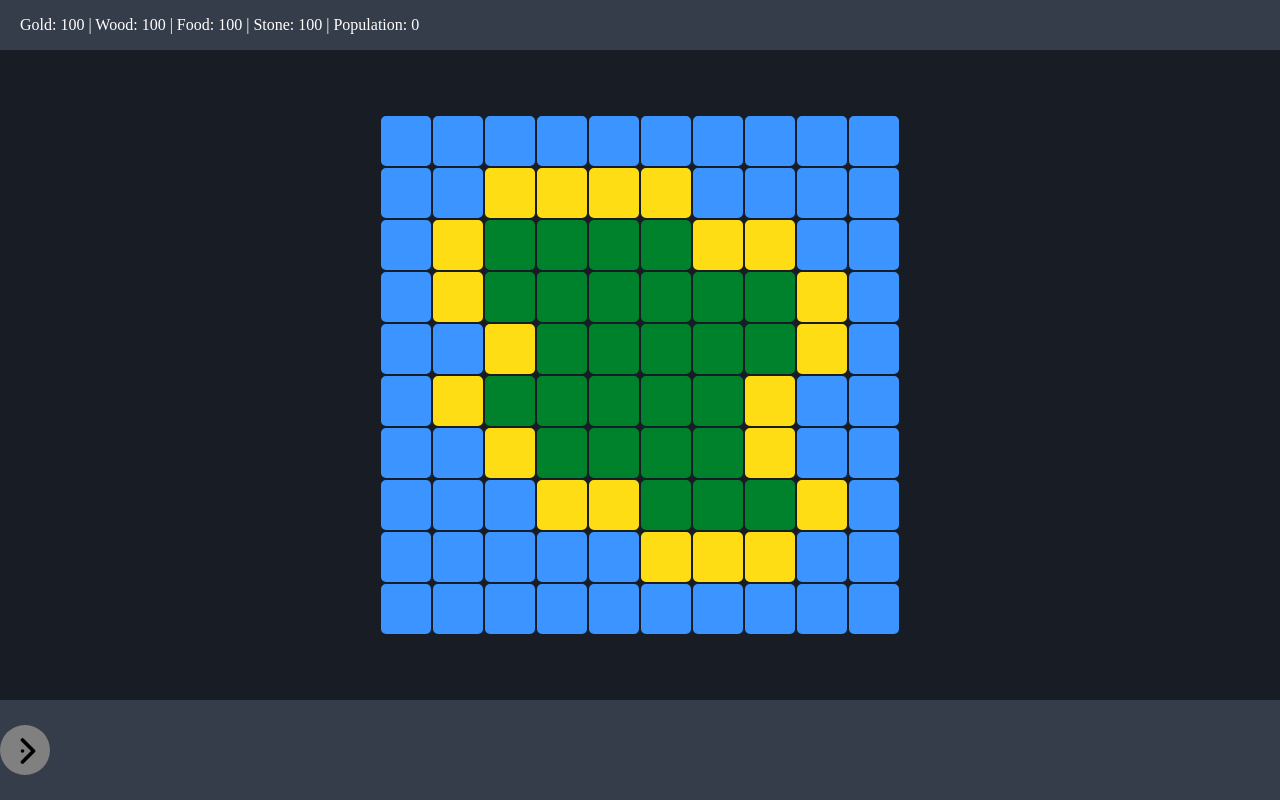
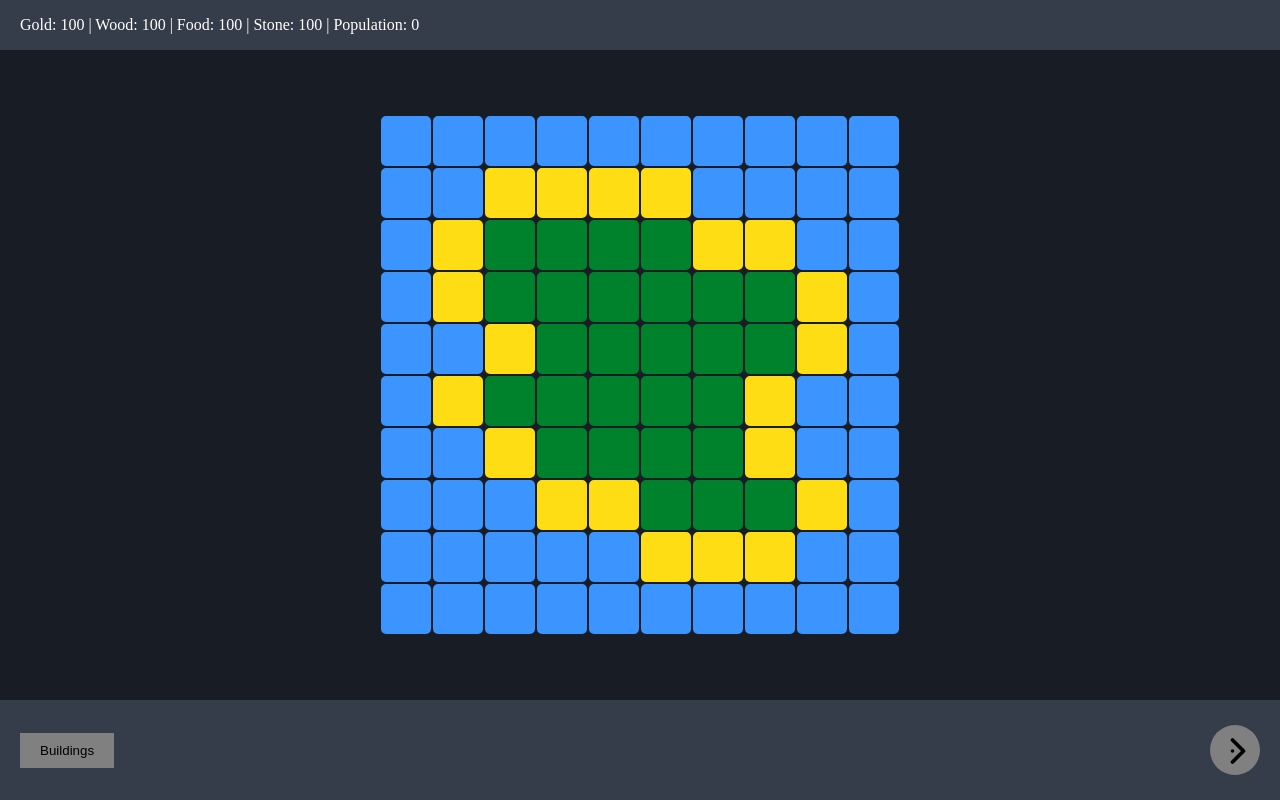
Before and after one commit to Paraldos/Island-Game, a website with bundled scripts: page index.html in a window 1280 px wide. Built offline with nearby package versions, Linux system fonts and the light colour scheme.

Commit message:
WIP Buildings list

```diff
--- a/logic/footer.js
+++ /dev/null
@@ -1,17 +0,0 @@
-import NextTurnBtn from "./nextTurnBtn.js";
-
-export default class Footer {
-    constructor() {
-        this.container = this.createContainer()
-        this.nextTrnBtn = new NextTurnBtn()
-        this.container.appendChild(this.nextTrnBtn.btn)
-    }
-
-    createContainer() {
-        const element = document.createElement('div')
-        element.classList.add("footer");
-        document.body.appendChild(element);
-        return element;
-    }
-
-}
--- /dev/null
+++ b/logic/footer/buildingsList.js
@@ -0,0 +1,30 @@
+export default class BuildingsList {
+  constructor(parent) {
+    this.parent = parent;
+    this.container = this.addContainer();
+    this.btn = this.addBtn();
+    this.list = this.addList();
+  }
+
+  addContainer() {
+    this.element = document.createElement("div");
+    this.element.classList.add("buildings-list");
+    this.parent.appendChild(this.element);
+    return this.element;
+  }
+
+  addBtn() {
+    const element = document.createElement("button");
+    element.innerHTML = "Buildings";
+    element.classList.add("buildings-list__btn");
+    this.container.appendChild(element);
+    return element;
+  }
+
+  addList() {
+    const element = document.createElement("ul");
+    element.classList.add("buildings-list");
+    this.container.appendChild(element);
+    return element;
+  }
+}
--- /dev/null
+++ b/logic/footer/footer.js
@@ -0,0 +1,17 @@
+import NextTurnBtn from "./nextTurnBtn.js";
+import BuildingsList from "./buildingsList.js";
+
+export default class Footer {
+  constructor() {
+    this.container = this.createContainer();
+    new BuildingsList(this.container);
+    new NextTurnBtn(this.container);
+  }
+
+  createContainer() {
+    const element = document.createElement("div");
+    element.classList.add("footer");
+    document.body.appendChild(element);
+    return element;
+  }
+}
--- a/logic/nextTurnBtn.js
+++ b/logic/footer/nextTurnBtn.js
@@ -1,8 +1,10 @@
-import Preload from "./preload.js";
+import Preload from "../preload.js";
 
 export default class NextTurnBtn {
-  constructor() {
+  constructor(parent) {
+    this.parent = parent;
     this.btn = this.addBtn();
+    this.parent.appendChild(this.btn);
   }
 
   addBtn() {
--- a/main.js
+++ b/main.js
@@ -1,6 +1,6 @@
 import Header from "./logic/header.js";
 import Board from "./logic/board.js";
-import Footer from "./logic/footer.js";
+import Footer from "./logic/footer/footer.js";
 import Preload from "./logic/preload.js";
 
 document.body.addEventListener("svgsLoaded", () => {
--- a/styles/__include.scss
+++ b/styles/__include.scss
@@ -1,7 +1,12 @@
 @import "./meta/_include";
-@import "./elements/_include";
-@import "./components/_include";
-
+@import "./footer/footer";
+@import "./footer/nextTurnBtn";
+@import "./footer/buildingsList";
+@import "./body";
+@import "./board";
+@import "./cell";
+@import "./header";
+@import "./loader";
 
 *,
 *::before,
--- a/styles/components/__include.scss
+++ /dev/null
@@ -1,4 +0,0 @@
-@import "board";
-@import "nextTurnBtn";
-@import "cell";
-@import "loader";
--- a/styles/elements/__include.scss
+++ /dev/null
@@ -1,3 +0,0 @@
-@import 'body';
-@import 'header';
-@import "footer";
--- a/styles/elements/_footer.scss
+++ /dev/null
@@ -1,7 +0,0 @@
-.footer {
-    width: 100%;
-    background-color: var(--color__background-footer);
-    display: flex;
-    justify-content: space-between;
-    align-items: center;
-}
--- /dev/null
+++ b/styles/footer/_buildingsList.scss
@@ -0,0 +1,5 @@
+.buildings-list {
+  &__btn {
+    @include btn;
+  }
+}
--- /dev/null
+++ b/styles/footer/_footer.scss
@@ -0,0 +1,8 @@
+.footer {
+  width: 100%;
+  background-color: var(--color__background-footer);
+  display: flex;
+  justify-content: space-between;
+  align-items: center;
+  padding: 0 20px;
+}
--- a/styles/components/_nextTurnBtn.scss
+++ b/styles/footer/_nextTurnBtn.scss
@@ -1,8 +1,5 @@
 .nextTurnBtn {
-  background-color: gray;
-  outline: none;
-  border: none;
-
+  @include btn;
   height: 50%;
   aspect-ratio: 1;
   border-radius: 100%;
--- a/styles/meta/_mixins.scss
+++ b/styles/meta/_mixins.scss
@@ -0,0 +1,6 @@
+@mixin btn {
+  background-color: gray;
+  outline: none;
+  border: none;
+  padding: 10px 20px;
+}
```
Also changed, not shown: styles.css, styles/_board.scss (renamed from styles/components/_board.scss), styles/_body.scss (renamed from styles/elements/_body.scss), styles/_cell.scss (renamed from styles/components/_cell.scss), styles/_header.scss (renamed from styles/elements/_header.scss), styles/_loader.scss (renamed from styles/components/_loader.scss), 1 other file.
